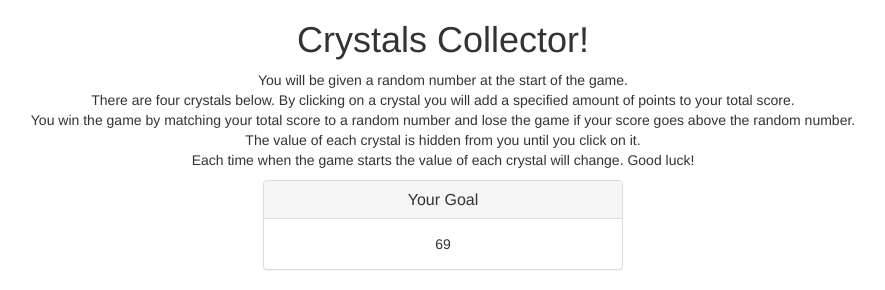
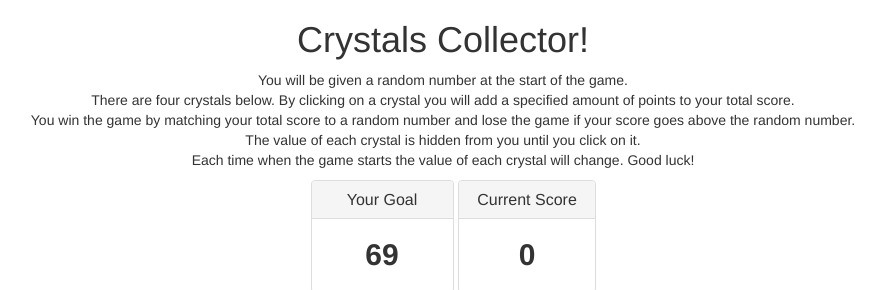
Before and after one commit to dmandola11/week-4-game, a PHP site: page / in a window 1280 px wide. Shown: the top 290 px of the page, without its empty margins (197-1082 px from the left). Run offline with PHP 8.4, Linux system fonts and the light colour scheme; some libraries are stand-ins or nearby versions.

Commit message:
styled the buttons

```diff
--- a/assets/css/style.css
+++ b/assets/css/style.css
@@ -1,3 +1,44 @@
 .row-centered{
 	text-align: center;
 }
+.gems{
+	border: none;
+	padding-bottom: 20px;
+}
+.gems:focus {
+	outline:0;
+	border: none;
+	background-color: unset;
+}
+.gems:active {
+outline: none;
+border: none;
+background-color: unset;
+}
+.gems:visited {
+	outline: none;
+	border: none;
+	background-color: unset;
+}
+.gems:hover {
+	background-color: unset;
+}
+.panel{
+	width: auto;
+}
+.glpanel{
+	width: 143px;
+    position: relative;
+    left: 145px;
+}
+.scrpanel{
+	width: 138px;
+}
+#goal{
+	font-size: 30px;
+    font-weight: 600;
+}
+#score{
+	font-size: 30px;
+    font-weight: 600;
+}
--- a/index.html
+++ b/index.html
@@ -22,8 +22,8 @@
 			</div>
 		</div>
 		<div class="row row-centered">
-			<div class="col-md-4 col-md-offset-4">
-				<div class="panel panel-default">
+			<div class="col-md-3 col-md-offset-3">
+				<div class="panel panel-default glpanel">
 				  <div class="panel-heading">
 				    <h3 class="panel-title">Your Goal</h3>
 				  </div>
@@ -32,9 +32,8 @@
 				  </div>
 				</div>
 			</div>
-			<div class="row row-centered">
-			<div class="col-md-4 col-md-offset-4">
-				<div class="panel panel-default">
+			<div class="col-md-3">
+				<div class="panel panel-default scrpanel">
 					<div class="panel-heading">
 					   <h3 class="panel-title">Current Score</h3>
 					</div>
@@ -44,13 +43,12 @@
 				</div>
 			</div>
 		</div>
-		</div>
 		<div class="row row-centered">
 			<div class="col-md-8 col-md-offset-2">
-				<button class="btn btn-default"><img src="assets/images/green.png" width="128" class="crystal" id="grn"></button>
-				<button class="btn btn-default"><img src="assets/images/purple.png" class="crystal" id="prpl"></button>
-				<button class="btn btn-default"><img src="assets/images/yellow.png" width="128" class="crystal" id="yllw"></button>
-				<button class="btn btn-default"><img src="assets/images/red.png" class="crystal" id="red"></button>
+				<button class="btn btn-default gems"><img src="assets/images/green.png" width="128" class="crystal" id="grn"></button>
+				<button class="btn btn-default gems"><img src="assets/images/purple.png" class="crystal" id="prpl"></button>
+				<button class="btn btn-default gems"><img src="assets/images/yellow.png" width="128" class="crystal" id="yllw"></button>
+				<button class="btn btn-default gems"><img src="assets/images/red.png" class="crystal" id="red"></button>
 			</div>
 		</div>
 		<div class="row row-centered">
```
Lines whose indentation alone changed are shown as unchanged.
